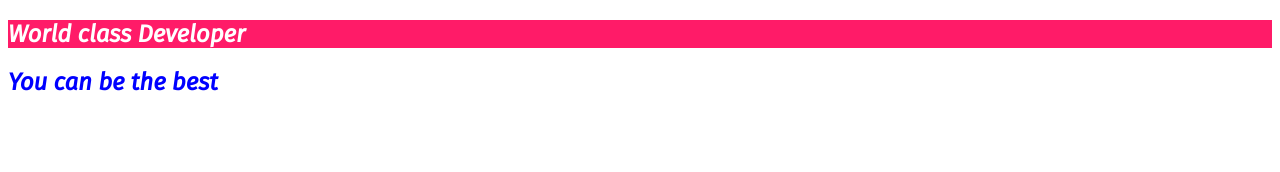
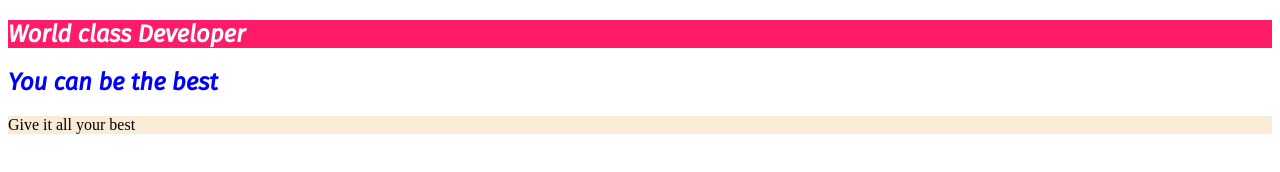
Before and after one commit to Developstar/CSS, a plain HTML site: page index.html in a window 1280 px wide. Drawn offline with Linux system fonts and the light colour scheme.

Commit message:
P tag styled using combinators with specificity

```diff
--- a/index.css
+++ b/index.css
@@ -14,3 +14,21 @@ h1{
 .morale-boost{
     color: blue;
 }
+
+
+/* combinator */
+
+/* combinators have high specifity */
+/* The more specific rule has the more specificity */
+#motivation p{
+    color: black;
+    background-color: antiquewhite;
+}
+
+
+/* The combinator selector used in the above declaration wins over the p selector because of specificity */
+
+p{
+    color: red;
+    background-color: antiquewhite;
+}
--- a/index.html
+++ b/index.html
@@ -24,6 +24,7 @@
 
         <section id="motivation">
             <h1 class="morale-boost"> You can be the best </h1>
+            <p>Give it all your best</p>
         </section>
     </main>
 
```
